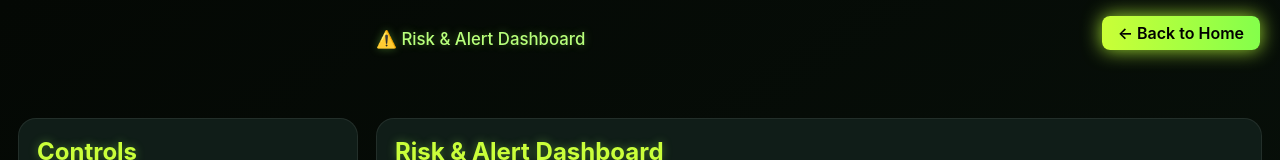
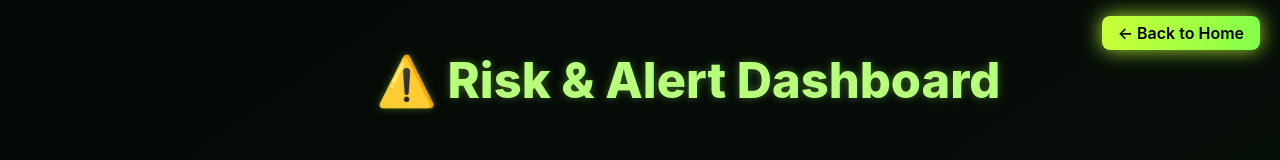
Before and after one commit to techcodings/Risk-Alert-Dashboard-feature-10, a React (Vite) app: page / in a window 1280 px wide. Shown: the top 160 px of the page. Built offline with nearby package versions, Linux system fonts and the light colour scheme; no server answers.

Commit message:
Update styles.css

```diff
--- a/src/styles.css
+++ b/src/styles.css
@@ -106,8 +106,8 @@ input {
 }
 
 .sub-title {
-  font-size: 1.05rem;
-  font-weight: 500;
+  font-size: 3.05rem;
+  font-weight: 800;
   color: #b8ff7b; /* lighter lime tint */
   text-shadow: 0 0 8px rgba(150, 255, 80, 0.35);
   margin-bottom: 28px;
```
